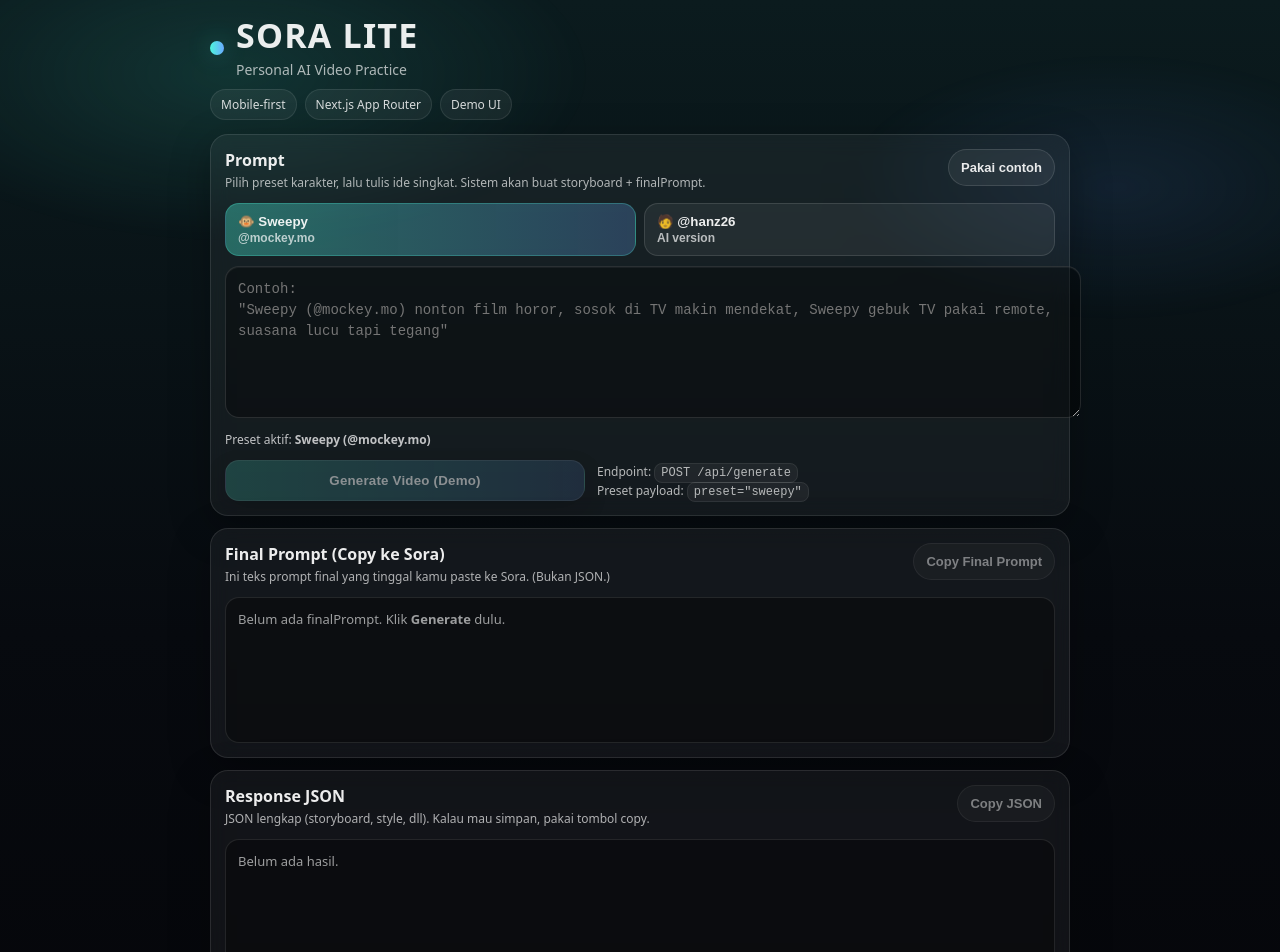
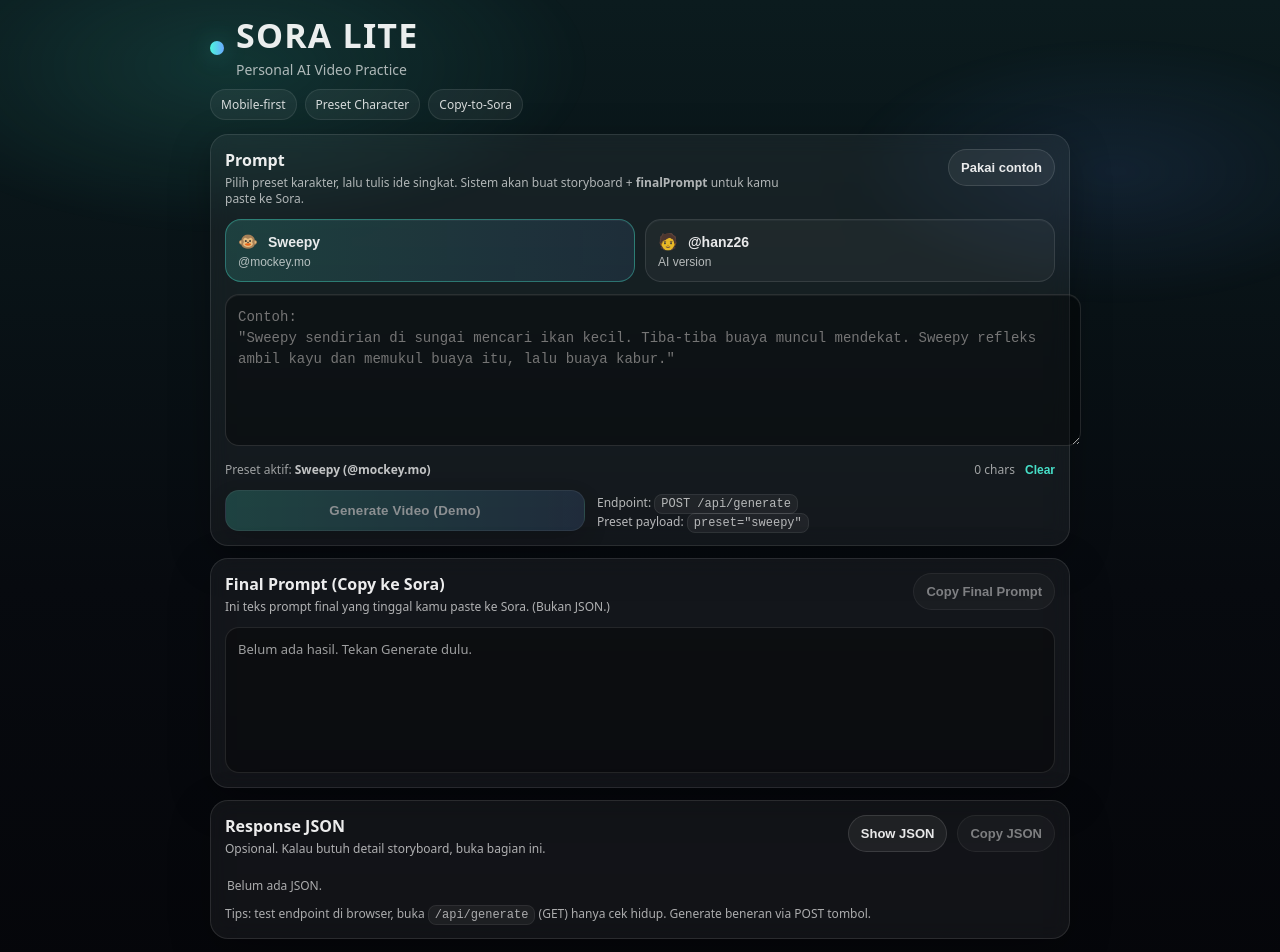
Before and after one commit to hanzonk26/sora-lite, a Next.js app: page / in a window 1280 px wide. Shown: the top 952 px of the page. Built offline with nearby package versions, Linux system fonts and the light colour scheme.

Commit message:
Update page.tsx

```diff
--- a/app/page.tsx
+++ b/app/page.tsx
@@ -1,26 +1,27 @@
 'use client';
 
-import React, { useMemo, useState } from 'react';
+import React, { useMemo, useRef, useState } from 'react';
 
 type PresetKey = 'sweepy' | 'hanz26';
 
 export default function Page() {
-  const [activePreset, setActivePreset] = useState<PresetKey>('sweepy');
-
+  const [preset, setPreset] = useState<PresetKey>('sweepy');
   const [prompt, setPrompt] = useState('');
   const [result, setResult] = useState<any>(null);
   const [loading, setLoading] = useState(false);
   const [err, setErr] = useState<string>('');
+  const [copiedFinal, setCopiedFinal] = useState(false);
   const [copiedJson, setCopiedJson] = useState(false);
-  const [copiedFinal, setCopiedFinal] = useState(false);
+  const [showJson, setShowJson] = useState(false);
 
-  const examplePromptSweepy =
-    'Sweepy (@mockey.mo) nonton film horor, sosok di TV makin mendekat, Sweepy gebuk TV pakai remote, suasana lucu tapi tegang';
-  const examplePromptHanz =
-    '@hanz26 duduk santai seperti UGC, bercerita singkat dengan ekspresi natural, cinematic lighting, vibe relatable';
+  const finalRef = useRef<HTMLDivElement | null>(null);
 
-  const examplePrompt =
-    activePreset === 'sweepy' ? examplePromptSweepy : examplePromptHanz;
+  const exampleByPreset: Record<PresetKey, string> = {
+    sweepy:
+      'Sweepy sendirian di sungai mencari ikan kecil. Tiba-tiba buaya muncul mendekat. Sweepy refleks ambil kayu dan memukul buaya itu, lalu buaya kabur.',
+    hanz26:
+      '@hanz26 duduk santai seperti UGC, cerita singkat dengan ekspresi natural, vibe relatable, lighting bagus, soft selling halus.',
+  };
 
   const canSubmit = prompt.trim().length > 0 && !loading;
 
@@ -33,46 +34,13 @@
     }
   }, [result]);
 
-  // Ambil finalPrompt dari output (tahan banting jika key beda)
-  const finalPrompt = useMemo(() => {
-    const fp =
-      result?.output?.finalPrompt ??
-      result?.output?.finalprompt ??
-      result?.finalPrompt ??
-      result?.finalprompt ??
-      '';
-    return typeof fp === 'string' ? fp : '';
+  const finalPrompt: string = useMemo(() => {
+    return String(result?.output?.finalPrompt ?? '');
   }, [result]);
 
-  async function safeCopy(text: string) {
-    if (!text) return false;
-
-    // Clipboard modern
-    try {
-      if (typeof navigator !== 'undefined' && navigator.clipboard?.writeText) {
-        await navigator.clipboard.writeText(text);
-        return true;
-      }
-    } catch {}
-
-    // Fallback (hanya di browser)
-    try {
-      if (typeof window === 'undefined' || typeof document === 'undefined')
-        return false;
-      const ta = document.createElement('textarea');
-      ta.value = text;
-      ta.style.position = 'fixed';
-      ta.style.left = '-9999px';
-      ta.style.top = '0';
-      document.body.appendChild(ta);
-      ta.focus();
-      ta.select();
-      document.execCommand('copy');
-      document.body.removeChild(ta);
-      return true;
-    } catch {
-      return false;
-    }
+  function toast(setter: (v: boolean) => void) {
+    setter(true);
+    setTimeout(() => setter(false), 1200);
   }
 
   async function onGenerate() {
@@ -84,16 +52,15 @@
 
     setErr('');
     setResult(null);
+    setLoading(true);
+    setCopiedFinal(false);
     setCopiedJson(false);
-    setCopiedFinal(false);
-    setLoading(true);
 
     try {
       const res = await fetch('/api/generate', {
         method: 'POST',
         headers: { 'Content-Type': 'application/json' },
-        // Kirim preset ke backend (kalau backend belum pakai, tidak apa-apa)
-        body: JSON.stringify({ prompt: p, preset: activePreset }),
+        body: JSON.stringify({ prompt: p, preset }),
       });
 
       const data = await res.json().catch(() => null);
@@ -107,6 +74,11 @@
       }
 
       setResult(data);
+
+      // UX: auto scroll ke Final Prompt biar user langsung "Copy ke Sora"
+      setTimeout(() => {
+        finalRef.current?.scrollIntoView({ behavior: 'smooth', block: 'start' });
+      }, 150);
     } catch (e: any) {
       setErr(e?.message || 'Terjadi error.');
     } finally {
@@ -114,22 +86,45 @@
     }
   }
 
-  async function onCopyJson() {
-    if (!prettyResult) return;
-    const ok = await safeCopy(prettyResult);
-    if (ok) {
-      setCopiedJson(true);
-      setTimeout(() => setCopiedJson(false), 1200);
+  async function copyText(text: string, onOk: () => void) {
+    if (!text) return;
+    try {
+      await navigator.clipboard.writeText(text);
+      onOk();
+    } catch {
+      // fallback
+      try {
+        const ta = document.createElement('textarea');
+        ta.value = text;
+        document.body.appendChild(ta);
+        ta.select();
+        document.execCommand('copy');
+        document.body.removeChild(ta);
+        onOk();
+      } catch {
+        // no-op
+      }
     }
   }
 
-  async function onCopyFinalPrompt() {
-    if (!finalPrompt) return;
-    const ok = await safeCopy(finalPrompt);
-    if (ok) {
-      setCopiedFinal(true);
-      setTimeout(() => setCopiedFinal(false), 1200);
+  async function onCopyFinal() {
+    await copyText(finalPrompt, () => toast(setCopiedFinal));
   }
+
+  async function onCopyJson() {
+    await copyText(prettyResult, () => toast(setCopiedJson));
+  }
+
+  function onUseExample() {
+    setPrompt(exampleByPreset[preset]);
+    setErr('');
+  }
+
+  function onClear() {
+    setPrompt('');
+    setErr('');
+    setResult(null);
+    setShowJson(false);
   }
 
   const S = styles;
@@ -139,6 +134,7 @@
       <div style={S.bgGlow} />
 
       <main style={S.container}>
+        {/* Header */}
         <header style={S.header}>
           <div style={S.brandRow}>
             <div style={S.logoDot} />
@@ -150,67 +146,63 @@
 
           <div style={S.badgeRow}>
             <span style={S.badge}>Mobile-first</span>
-            <span style={S.badge}>Next.js App Router</span>
-            <span style={S.badge}>Demo UI</span>
+            <span style={S.badge}>Preset Character</span>
+            <span style={S.badge}>Copy-to-Sora</span>
           </div>
         </header>
 
-        {/* Card: Prompt */}
+        {/* Prompt Card */}
         <section style={S.card}>
           <div style={S.cardHead}>
             <div>
               <div style={S.cardTitle}>Prompt</div>
               <div style={S.cardHint}>
-                Pilih preset karakter, lalu tulis ide singkat. Sistem akan buat
-                storyboard + finalPrompt.
+                Pilih preset karakter, lalu tulis ide singkat. Sistem akan buat storyboard + <b>finalPrompt</b> untuk kamu paste ke Sora.
               </div>
             </div>
 
             <button
               type="button"
               style={{ ...S.smallBtn, opacity: loading ? 0.6 : 1 }}
-              onClick={() => {
-                setPrompt(examplePrompt);
-                setErr('');
-              }}
+              onClick={onUseExample}
               disabled={loading}
             >
               Pakai contoh
             </button>
           </div>
 
-          {/* Toggle preset */}
-          <div style={S.toggleRow}>
+          {/* Preset Toggle */}
+          <div style={S.presetRow}>
             <button
               type="button"
-              onClick={() => setActivePreset('sweepy')}
+              onClick={() => setPreset('sweepy')}
+              style={{
+                ...S.presetBtn,
+                ...(preset === 'sweepy' ? S.presetBtnActive : null),
+              }}
               disabled={loading}
-              style={{
-                ...S.toggleBtn,
-                ...(activePreset === 'sweepy'
-                  ? S.toggleBtnActive
-                  : S.toggleBtnIdle),
-                opacity: loading ? 0.7 : 1,
-              }}
             >
-              🐵 Sweepy
-              <span style={S.toggleSub}>@mockey.mo</span>
+              <div style={S.presetTop}>
+                <span style={S.presetIcon}>🐵</span>
+                <span style={S.presetName}>Sweepy</span>
+              </div>
+              <div style={S.presetSub}>@mockey.mo</div>
             </button>
 
             <button
               type="button"
-              onClick={() => setActivePreset('hanz26')}
+              onClick={() => setPreset('hanz26')}
+              style={{
+                ...S.presetBtn,
+                ...(preset === 'hanz26' ? S.presetBtnActive : null),
+              }}
               disabled={loading}
-              style={{
-                ...S.toggleBtn,
-                ...(activePreset === 'hanz26'
-                  ? S.toggleBtnActive
-                  : S.toggleBtnIdle),
-                opacity: loading ? 0.7 : 1,
-              }}
             >
-              🧑 @hanz26
-              <span style={S.toggleSub}>AI version</span>
+              <div style={S.presetTop}>
+                <span style={S.presetIcon}>🧑</span>
+                <span style={S.presetName}>@hanz26</span>
+              </div>
+              <div style={S.presetSub}>AI version</div>
             </button>
           </div>
 
@@ -221,23 +213,27 @@
               setPrompt(e.target.value);
               if (err) setErr('');
             }}
-            placeholder={
-              activePreset === 'sweepy'
-                ? `Contoh:\n"${examplePromptSweepy}"`
-                : `Contoh:\n"${examplePromptHanz}"`
-            }
+            placeholder={`Contoh:\n"${exampleByPreset[preset]}"`}
             rows={6}
           />
 
-          <div style={S.presetInfo}>
-            Preset aktif:{' '}
-            <b>
-              {activePreset === 'sweepy'
-                ? 'Sweepy (@mockey.mo)'
-                : '@hanz26 (AI version)'}
+          {/* helper row */}
+          <div style={S.helperRow}>
+            <div style={S.helperLeft}>
+              <span style={S.helperLabel}>Preset aktif:</span>{' '}
+              <b style={{ opacity: 0.95 }}>
+                {preset === 'sweepy' ? 'Sweepy (@mockey.mo)' : '@hanz26 (AI version)'}
               </b>
             </div>
+            <div style={S.helperRight}>
+              <span style={S.counter}>{prompt.trim().length} chars</span>
+              <button type="button" onClick={onClear} style={S.linkBtn} disabled={loading && !prompt}>
+                Clear
+              </button>
+            </div>
+          </div>
 
+          {/* Actions */}
           <div style={S.actionsRow}>
             <button
               type="button"
@@ -257,28 +253,24 @@
                 Endpoint: <code style={S.code}>POST /api/generate</code>
               </div>
               <div style={S.metaLine}>
-                Preset payload:{' '}
-                <code style={S.code}>preset="{activePreset}"</code>
+                Preset payload: <code style={S.code}>preset="{preset}"</code>
               </div>
               {err ? <div style={S.errorText}>{err}</div> : null}
             </div>
           </div>
         </section>
 
-        {/* Card: Final Prompt (yang dipakai ke Sora) */}
-        <section style={S.card}>
+        {/* Final Prompt Card */}
+        <section style={S.card} ref={finalRef}>
           <div style={S.cardHead}>
             <div>
               <div style={S.cardTitle}>Final Prompt (Copy ke Sora)</div>
-              <div style={S.cardHint}>
-                Ini teks prompt final yang tinggal kamu paste ke Sora. (Bukan
-                JSON.)
-              </div>
+              <div style={S.cardHint}>Ini teks prompt final yang tinggal kamu paste ke Sora. (Bukan JSON.)</div>
             </div>
 
             <button
               type="button"
-              onClick={onCopyFinalPrompt}
+              onClick={onCopyFinal}
               disabled={!finalPrompt}
               style={{
                 ...S.smallBtn,
@@ -291,29 +283,29 @@
           </div>
 
           <div style={S.resultBox}>
-            {!finalPrompt && !loading ? (
-              <div style={S.emptyState}>
-                Belum ada finalPrompt. Klik <b>Generate</b> dulu.
-              </div>
-            ) : null}
-
+            {!finalPrompt && !loading ? <div style={S.emptyState}>Belum ada hasil. Tekan Generate dulu.</div> : null}
             {loading ? <div style={S.loadingState}>Sedang proses…</div> : null}
-
-            {finalPrompt ? <pre style={S.pre}>{finalPrompt}</pre> : null}
+            {finalPrompt ? <pre style={{ ...S.pre, fontSize: 13 }}>{finalPrompt}</pre> : null}
           </div>
         </section>
 
-        {/* Card: Response JSON */}
+        {/* JSON Card (collapsible) */}
         <section style={S.card}>
           <div style={S.cardHead}>
             <div>
               <div style={S.cardTitle}>Response JSON</div>
-              <div style={S.cardHint}>
-                JSON lengkap (storyboard, style, dll). Kalau mau simpan, pakai
-                tombol copy.
-              </div>
+              <div style={S.cardHint}>Opsional. Kalau butuh detail storyboard, buka bagian ini.</div>
             </div>
 
+            <div style={{ display: 'flex', gap: 10 }}>
+              <button
+                type="button"
+                onClick={() => setShowJson((v) => !v)}
+                style={S.smallBtn}
+                disabled={!result}
+              >
+                {showJson ? 'Hide JSON' : 'Show JSON'}
+              </button>
               <button
                 type="button"
                 onClick={onCopyJson}
@@ -327,36 +319,32 @@
                 {copiedJson ? 'Copied ✅' : 'Copy JSON'}
               </button>
             </div>
-
-          <div style={S.resultBox}>
-            {!result && !loading && !err ? (
-              <div style={S.emptyState}>Belum ada hasil.</div>
-            ) : null}
-
-            {loading ? <div style={S.loadingState}>Sedang proses…</div> : null}
-
-            {result ? <pre style={S.pre}>{prettyResult}</pre> : null}
-
-            {err ? (
-              <div style={S.errorBox}>
-                <div style={S.errorTitle}>Error</div>
-                <div style={S.errorMsg}>{err}</div>
-              </div>
-            ) : null}
           </div>
 
+          {showJson ? (
+            <div style={S.resultBox}>
+              {!result && !loading && !err ? <div style={S.emptyState}>Belum ada hasil.</div> : null}
+              {loading ? <div style={S.loadingState}>Sedang proses…</div> : null}
+              {result ? <pre style={S.pre}>{prettyResult}</pre> : null}
+            </div>
+          ) : (
+            <div style={S.collapsedHint}>
+              {result ? 'JSON tersedia. Tap “Show JSON” bila perlu.' : 'Belum ada JSON.'}
+            </div>
+          )}
+
           <div style={S.footerNote}>
-            Tips: test endpoint di browser, buka{' '}
-            <code style={S.code}>/api/generate</code> (GET) cuma untuk cek hidup.
-            Generate beneran pakai POST dari tombol.
+            Tips: test endpoint di browser, buka <code style={S.code}>/api/generate</code> (GET) hanya cek hidup. Generate beneran via POST tombol.
           </div>
         </section>
+
+        <div style={S.bottomSpace} />
       </main>
     </div>
   );
 }
 
-const styles: Record<string, any> = {
+const styles: Record<string, React.CSSProperties> = {
   page: {
     minHeight: '100vh',
     background: 'linear-gradient(180deg, #0b1b1e 0%, #070a0f 60%, #05060a 100%)',
@@ -376,6 +364,7 @@
     pointerEvents: 'none',
   },
   container: { maxWidth: 860, margin: '0 auto', position: 'relative' },
+
   header: { marginBottom: 14 },
   brandRow: { display: 'flex', gap: 12, alignItems: 'center' },
   logoDot: {
@@ -386,14 +375,9 @@
     boxShadow: '0 0 24px rgba(76,245,219,0.28)',
     flexShrink: 0,
   },
-  title: {
-    margin: 0,
-    fontSize: 34,
-    letterSpacing: 1.2,
-    lineHeight: 1.05,
-    fontWeight: 800,
-  },
+  title: { margin: 0, fontSize: 34, letterSpacing: 1.2, lineHeight: 1.05, fontWeight: 800 },
   subtitle: { margin: '6px 0 0', opacity: 0.72, fontSize: 14 },
+
   badgeRow: { display: 'flex', gap: 8, flexWrap: 'wrap', marginTop: 10 },
   badge: {
     fontSize: 12,
@@ -403,6 +387,7 @@
     border: '1px solid rgba(255,255,255,0.10)',
     opacity: 0.9,
   },
+
   card: {
     background: 'rgba(255,255,255,0.05)',
     border: '1px solid rgba(255,255,255,0.10)',
@@ -420,45 +405,32 @@
     alignItems: 'flex-start',
     marginBottom: 12,
   },
-  cardTitle: { fontSize: 16, fontWeight: 700, marginBottom: 4 },
-  cardHint: {
-    fontSize: 12,
-    opacity: 0.72,
-    lineHeight: 1.35,
-    maxWidth: 520,
+  cardTitle: { fontSize: 16, fontWeight: 800, marginBottom: 4 },
+  cardHint: { fontSize: 12, opacity: 0.72, lineHeight: 1.35, maxWidth: 560 },
+
+  presetRow: {
+    display: 'grid',
+    gridTemplateColumns: '1fr 1fr',
+    gap: 10,
+    marginBottom: 12,
   },
-
-  toggleRow: {
-    display: 'flex',
-    gap: 8,
-    marginBottom: 10,
+  presetBtn: {
+    textAlign: 'left',
+    padding: '12px 12px',
+    borderRadius: 16,
+    border: '1px solid rgba(255,255,255,0.10)',
+    background: 'rgba(255,255,255,0.04)',
+    color: 'rgba(255,255,255,0.90)',
+    boxShadow: 'inset 0 1px 0 rgba(255,255,255,0.04)',
   },
-  toggleBtn: {
-    flex: 1,
-    padding: '10px 12px',
-    borderRadius: 14,
-    border: '1px solid rgba(255,255,255,0.12)',
-    color: 'rgba(255,255,255,0.92)',
-    background: 'rgba(255,255,255,0.06)',
-    fontWeight: 800,
-    display: 'flex',
-    flexDirection: 'column',
-    alignItems: 'flex-start',
-    gap: 2,
+  presetBtnActive: {
+    border: '1px solid rgba(76,245,219,0.35)',
+    background: 'linear-gradient(90deg, rgba(76,245,219,0.15), rgba(106,169,255,0.10))',
   },
-  toggleBtnActive: {
-    background:
-      'linear-gradient(90deg, rgba(76,245,219,0.35), rgba(106,169,255,0.25))',
-    border: '1px solid rgba(76,245,219,0.25)',
-  },
-  toggleBtnIdle: {
-    background: 'rgba(255,255,255,0.06)',
-  },
-  toggleSub: {
-    fontSize: 12,
-    opacity: 0.75,
-    fontWeight: 700,
-  },
+  presetTop: { display: 'flex', alignItems: 'center', gap: 10 },
+  presetIcon: { fontSize: 16 },
+  presetName: { fontWeight: 900, fontSize: 14 },
+  presetSub: { marginTop: 4, fontSize: 12, opacity: 0.75 },
 
   textarea: {
     width: '100%',
@@ -474,10 +446,26 @@
     lineHeight: 1.5,
     boxShadow: 'inset 0 1px 0 rgba(255,255,255,0.05)',
   },
-  presetInfo: {
-    marginTop: 8,
+
+  helperRow: {
+    display: 'flex',
+    justifyContent: 'space-between',
+    alignItems: 'center',
+    gap: 10,
+    marginTop: 10,
+    flexWrap: 'wrap',
+  },
+  helperLeft: { fontSize: 12, opacity: 0.85 },
+  helperLabel: { opacity: 0.75 },
+  helperRight: { display: 'flex', alignItems: 'center', gap: 10 },
+  counter: { fontSize: 12, opacity: 0.65 },
+  linkBtn: {
     fontSize: 12,
-    opacity: 0.8,
+    fontWeight: 800,
+    background: 'transparent',
+    border: 'none',
+    color: 'rgba(76,245,219,0.90)',
+    padding: 0,
   },
 
   actionsRow: {
@@ -492,10 +480,9 @@
     padding: '12px 14px',
     borderRadius: 14,
     border: '1px solid rgba(255,255,255,0.12)',
-    background:
-      'linear-gradient(90deg, rgba(76,245,219,0.35), rgba(106,169,255,0.25))',
+    background: 'linear-gradient(90deg, rgba(76,245,219,0.35), rgba(106,169,255,0.25))',
     color: 'rgba(255,255,255,0.92)',
-    fontWeight: 800,
+    fontWeight: 900,
     letterSpacing: 0.2,
     width: '100%',
     maxWidth: 360,
@@ -507,10 +494,10 @@
     border: '1px solid rgba(255,255,255,0.12)',
     background: 'rgba(255,255,255,0.06)',
     color: 'rgba(255,255,255,0.9)',
-    fontWeight: 700,
+    fontWeight: 800,
     fontSize: 13,
   },
-  metaRight: { flex: 1, minWidth: 200 },
+  metaRight: { flex: 1, minWidth: 220 },
   metaLine: { fontSize: 12, opacity: 0.75, marginTop: 2 },
   code: {
     fontSize: 12,
@@ -519,12 +506,7 @@
     background: 'rgba(255,255,255,0.07)',
     border: '1px solid rgba(255,255,255,0.10)',
   },
-  errorText: {
-    marginTop: 8,
-    fontSize: 12,
-    color: 'rgba(255,120,120,0.95)',
-    fontWeight: 700,
-  },
+  errorText: { marginTop: 8, fontSize: 12, color: 'rgba(255,120,120,0.95)', fontWeight: 800 },
 
   resultBox: {
     background: 'rgba(0,0,0,0.35)',
@@ -539,19 +521,19 @@
     whiteSpace: 'pre-wrap',
     wordBreak: 'break-word',
     fontSize: 12,
-    lineHeight: 1.5,
+    lineHeight: 1.55,
     color: 'rgba(255,255,255,0.92)',
   },
   emptyState: { fontSize: 13, opacity: 0.65 },
   loadingState: { fontSize: 13, opacity: 0.85 },
-  errorBox: {
-    marginTop: 10,
-    padding: 10,
-    borderRadius: 12,
-    border: '1px solid rgba(255,120,120,0.35)',
-    background: 'rgba(255,120,120,0.08)',
+
+  collapsedHint: {
+    fontSize: 12,
+    opacity: 0.7,
+    padding: '8px 2px 2px',
   },
-  errorTitle: { fontWeight: 800, fontSize: 13, marginBottom: 4 },
-  errorMsg: { fontSize: 12, opacity: 0.9 },
+
   footerNote: { marginTop: 10, fontSize: 12, opacity: 0.7, lineHeight: 1.4 },
+
+  bottomSpace: { height: 10 },
 };
```
Lines whose indentation alone changed are shown as unchanged.
